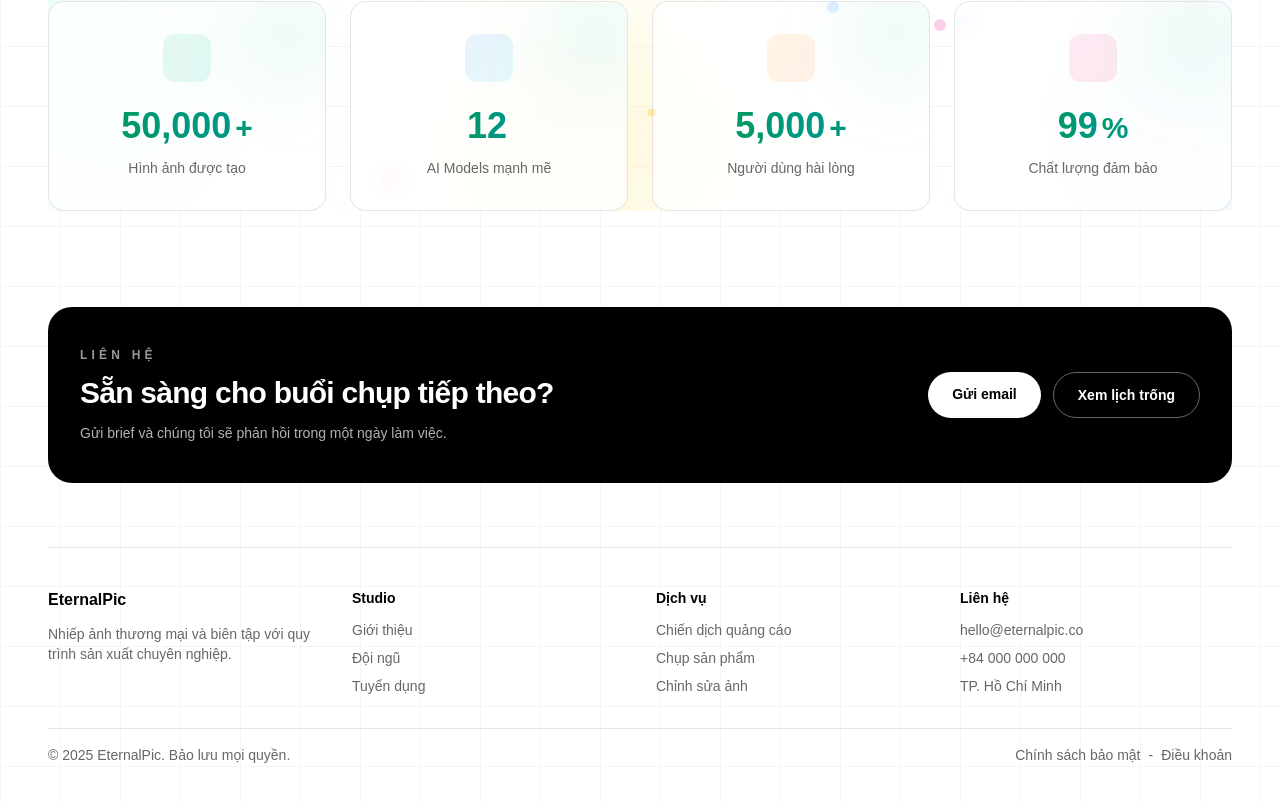
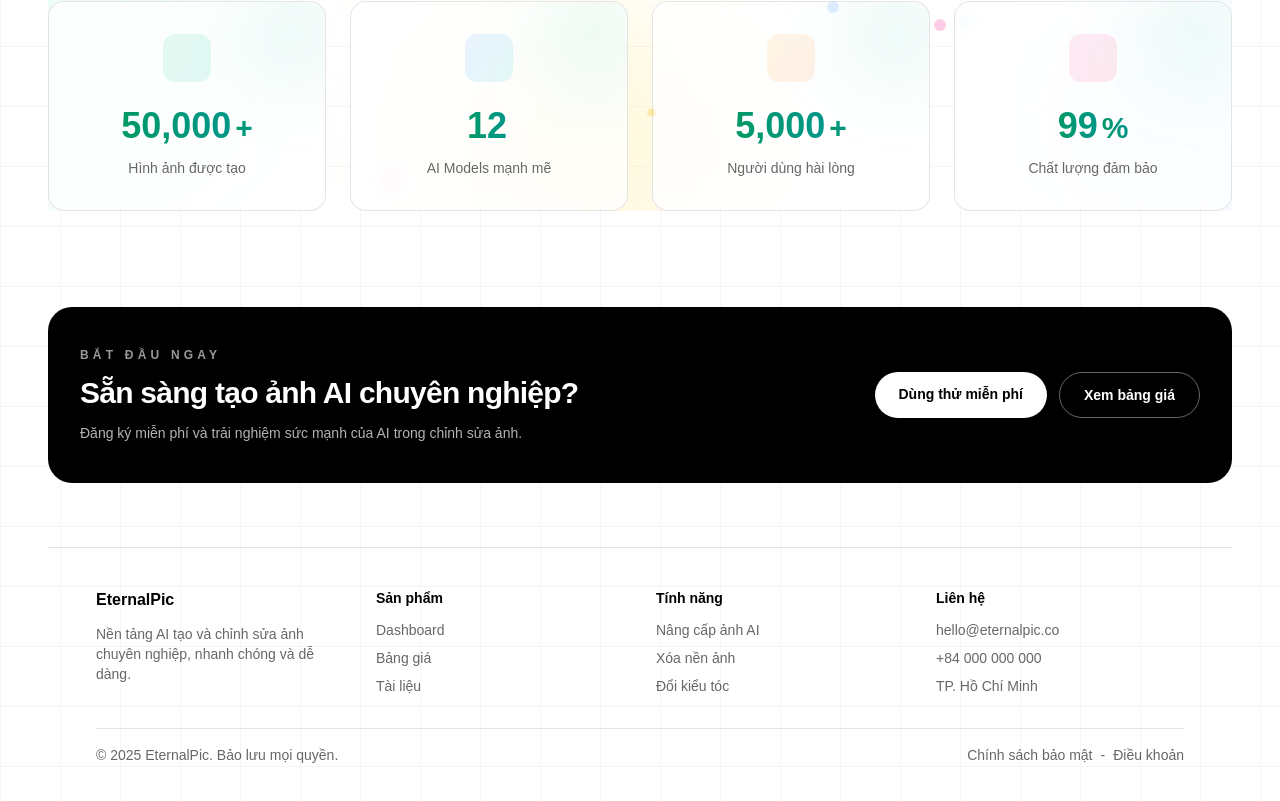
Before and after one commit to Son1BeYew/eternal-pic-generator, a Next.js app in the folder client/: page / in a window 1280 px wide. Shown: the part 2354-3155 px from the top of the page. Built offline with nearby package versions, Linux system fonts and the light colour scheme; no server answers.

Commit message:
fix: UI improvements - fix features pages JSX structure, update Footer content and layout, update ContactSection CTA, improve pricing page layout and animations

```diff
--- a/client/app/components/layout/Footer.tsx
+++ b/client/app/components/layout/Footer.tsx
@@ -1,50 +1,50 @@
 export default function Footer() {
   return (
     <footer className="border-t border-black/10 py-10 text-sm text-black/60">
+      <div className="mx-auto max-w-7xl px-6 sm:px-10 lg:px-12">
         <div className="grid gap-8 sm:grid-cols-2 lg:grid-cols-4">
           <div>
             <p className="text-base font-semibold text-black">EternalPic</p>
             <p className="mt-3 text-sm text-black/60">
-            Nhiếp ảnh thương mại và biên tập với quy trình sản xuất chuyên
-            nghiệp.
+              Nền tảng AI tạo và chỉnh sửa ảnh chuyên nghiệp, nhanh chóng và dễ dàng.
             </p>
           </div>
           <div>
-          <p className="text-sm font-semibold text-black">Studio</p>
+            <p className="text-sm font-semibold text-black">Sản phẩm</p>
             <ul className="mt-3 space-y-2">
               <li>
-              <a className="transition-all duration-300 hover:text-black hover:underline" href="#">
-                Giới thiệu
+                <a className="transition-all duration-300 hover:text-black hover:underline" href="/dashboard">
+                  Dashboard
                 </a>
               </li>
               <li>
-              <a className="transition-all duration-300 hover:text-black hover:underline" href="#">
-                Đội ngũ
+                <a className="transition-all duration-300 hover:text-black hover:underline" href="/pricing">
+                  Bảng giá
                 </a>
               </li>
               <li>
-              <a className="transition-all duration-300 hover:text-black hover:underline" href="#">
-                Tuyển dụng
+                <a className="transition-all duration-300 hover:text-black hover:underline" href="/docs">
+                  Tài liệu
                 </a>
               </li>
             </ul>
           </div>
           <div>
-          <p className="text-sm font-semibold text-black">Dịch vụ</p>
+            <p className="text-sm font-semibold text-black">Tính năng</p>
             <ul className="mt-3 space-y-2">
               <li>
-              <a className="transition-all duration-300 hover:text-black hover:underline" href="#">
-                Chiến dịch quảng cáo
+                <a className="transition-all duration-300 hover:text-black hover:underline" href="/dashboard/enhance">
+                  Nâng cấp ảnh AI
                 </a>
               </li>
               <li>
-              <a className="transition-all duration-300 hover:text-black hover:underline" href="#">
-                Chụp sản phẩm
+                <a className="transition-all duration-300 hover:text-black hover:underline" href="/dashboard/remove-bg">
+                  Xóa nền ảnh
                 </a>
               </li>
               <li>
-              <a className="transition-all duration-300 hover:text-black hover:underline" href="#">
-                Chỉnh sửa ảnh
+                <a className="transition-all duration-300 hover:text-black hover:underline" href="/dashboard/change-hairstyle">
+                  Đổi kiểu tóc
                 </a>
               </li>
             </ul>
@@ -66,6 +66,7 @@ export default function Footer() {
             <a href="#" className="transition-colors duration-300 hover:text-black">Điều khoản</a>
           </p>
         </div>
+      </div>
     </footer>
   );
 }
--- a/client/app/components/sections/ContactSection.tsx
+++ b/client/app/components/sections/ContactSection.tsx
@@ -4,27 +4,27 @@ export default function ContactSection() {
       <div className="rounded-3xl bg-black px-8 py-10 text-white transition-all duration-500 hover:shadow-2xl md:flex md:items-center md:justify-between">
         <div>
           <p className="text-xs font-semibold uppercase tracking-[0.35em] text-white/60">
-            Liên hệ
+            Bắt đầu ngay
           </p>
           <h2 className="mt-3 text-3xl font-semibold tracking-tight">
-            Sẵn sàng cho buổi chụp tiếp theo?
+            Sẵn sàng tạo ảnh AI chuyên nghiệp?
           </h2>
           <p className="mt-3 text-sm text-white/70">
-            Gửi brief và chúng tôi sẽ phản hồi trong một ngày làm việc.
+            Đăng ký miễn phí và trải nghiệm sức mạnh của AI trong chỉnh sửa ảnh.
           </p>
         </div>
         <div className="mt-6 flex flex-wrap gap-3 md:mt-0">
           <a
             className="rounded-full bg-white px-6 py-3 text-sm font-semibold text-black transition-all duration-300 hover:-translate-y-0.5 hover:shadow-lg active:scale-95"
-            href="mailto:hello@eternalpic.co"
+            href="/auth"
           >
-            Gửi email
+            Dùng thử miễn phí
           </a>
           <a
             className="rounded-full border border-white/40 px-6 py-3 text-sm font-semibold text-white transition-all duration-300 hover:-translate-y-0.5 hover:border-white hover:bg-white/10 active:scale-95"
-            href="#"
+            href="/pricing"
           >
-            Xem lịch trống
+            Xem bảng giá
           </a>
         </div>
       </div>
--- a/client/app/features/image-library/page.tsx
+++ b/client/app/features/image-library/page.tsx
@@ -168,9 +168,10 @@ export default function ImageLibraryPage() {
               </ul>
             </section>
           </div>
+            </div>
 
-          {/* Right Sidebar */}
-          <aside className="hidden lg:block w-80 space-y-6 sticky top-24 self-start">
+            {/* Right Sidebar */}
+            <aside className="hidden lg:block w-80 space-y-6 sticky top-24 self-start">
             {/* Quick Links */}
             <div className="rounded-xl border border-slate-200 bg-white/80 backdrop-blur-sm p-6 shadow-sm">
               <h3 className="text-sm font-semibold text-slate-900 mb-4">Liên kết nhanh</h3>
@@ -233,11 +234,13 @@ export default function ImageLibraryPage() {
                 </li>
               </ul>
             </div>
-          </aside>
-        </div>
+            </aside>
+          </div>
         </div>
       </div>
-      <Footer />
+      <div className="mx-auto max-w-7xl px-6 sm:px-10 lg:px-12">
+        <Footer />
+      </div>
     </div>
   );
 }
--- a/client/app/features/presets-editing/page.tsx
+++ b/client/app/features/presets-editing/page.tsx
@@ -172,9 +172,10 @@ export default function PresetsEditingPage() {
               </ul>
             </section>
           </div>
+            </div>
 
-          {/* Right Sidebar */}
-          <aside className="hidden lg:block w-80 space-y-6 sticky top-24 self-start">
+            {/* Right Sidebar */}
+            <aside className="hidden lg:block w-80 space-y-6 sticky top-24 self-start">
             {/* Quick Links */}
             <div className="rounded-xl border border-slate-200 bg-white/80 backdrop-blur-sm p-6 shadow-sm">
               <h3 className="text-sm font-semibold text-slate-900 mb-4">Liên kết nhanh</h3>
@@ -237,11 +238,13 @@ export default function PresetsEditingPage() {
                 </li>
               </ul>
             </div>
-          </aside>
-        </div>
+            </aside>
+          </div>
         </div>
       </div>
-      <Footer />
+      <div className="mx-auto max-w-7xl px-6 sm:px-10 lg:px-12">
+        <Footer />
+      </div>
     </div>
   );
 }
--- a/client/app/features/project-management/page.tsx
+++ b/client/app/features/project-management/page.tsx
@@ -192,6 +192,7 @@ export default function ProjectManagementPage() {
               </ul>
             </section>
           </div>
+            </div>
 
             {/* Right Sidebar */}
             <aside className="hidden lg:block w-80 space-y-6 sticky top-24 self-start">
@@ -260,7 +261,10 @@ export default function ProjectManagementPage() {
             </aside>
           </div>
         </div>
+      </div>
+      <div className="mx-auto max-w-7xl px-6 sm:px-10 lg:px-12">
         <Footer />
+      </div>
     </div>
   );
 }
--- a/client/app/features/reports/page.tsx
+++ b/client/app/features/reports/page.tsx
@@ -171,9 +171,10 @@ export default function ReportsPage() {
               </ul>
             </section>
           </div>
+            </div>
 
-          {/* Right Sidebar */}
-          <aside className="hidden lg:block w-80 space-y-6 sticky top-24 self-start">
+            {/* Right Sidebar */}
+            <aside className="hidden lg:block w-80 space-y-6 sticky top-24 self-start">
             {/* Quick Links */}
             <div className="rounded-xl border border-slate-200 bg-white/80 backdrop-blur-sm p-6 shadow-sm">
               <h3 className="text-sm font-semibold text-slate-900 mb-4">Liên kết nhanh</h3>
@@ -236,11 +237,13 @@ export default function ReportsPage() {
                 </li>
               </ul>
             </div>
-          </aside>
-        </div>
+            </aside>
+          </div>
         </div>
       </div>
-      <Footer />
+      <div className="mx-auto max-w-7xl px-6 sm:px-10 lg:px-12">
+        <Footer />
+      </div>
     </div>
   );
 }
```
Also changed, not shown: client/app/pricing/page.tsx (+39 -30 lines). Lines whose indentation alone changed are shown as unchanged.
